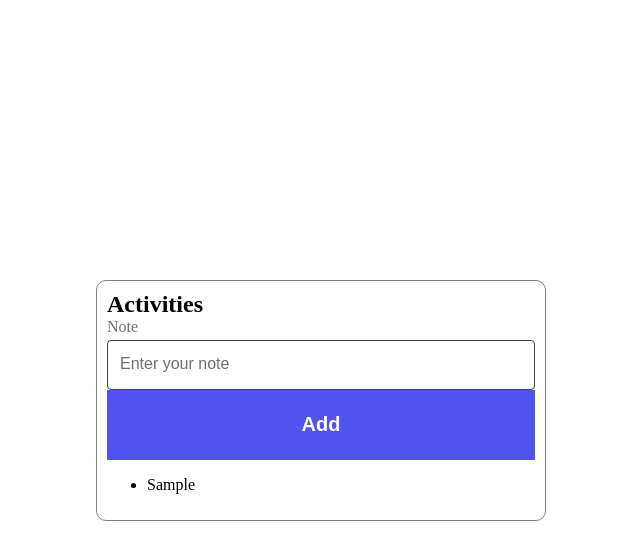
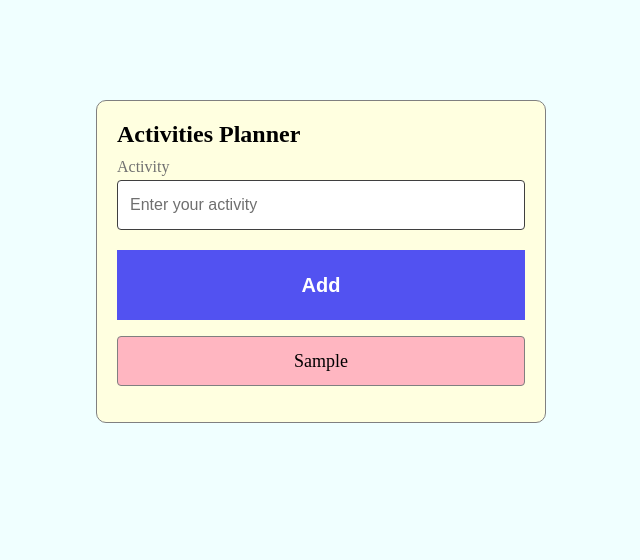
Before and after one commit to nodegreecode/cohort67el_fs_ts, a React (Vite) app in the folder react-project-ts/: page / in a window 1280 px wide. Both pictures are taken after typing "Sample" into the empty fields and a click on the button "Add". Shown: the top 560 px of the page, without its empty margins (319-959 px from the left). Built offline with nearby package versions, Linux system fonts and the light colour scheme.

Commit message:
finish homework_09 add styling

```diff
--- a/react-project-ts/src/components/LoginForm/LoginForm.tsx
+++ b/react-project-ts/src/components/LoginForm/LoginForm.tsx
@@ -1,4 +1,4 @@
-import { type ChangeEvent, use } from "react";
+import { type ChangeEvent } from "react";
 import { useState } from "react";
 import Button from "../Button/Button";
 import Input from "../Input/Input";
--- a/react-project-ts/src/homeworks/Homework_09/Homework_09.tsx
+++ b/react-project-ts/src/homeworks/Homework_09/Homework_09.tsx
@@ -1,6 +1,6 @@
-import { PageWrapper, ActivityPlanner } from "./styles.ts";
+import { PageWrapper, ActivityPlanner, ActivityPlannerTitle, GroupControl, Activities, ActivityWrapper, Activity } from "./styles.ts";
 import { v4 } from "uuid";
-import { Activity, useState } from "react";
+import { type ChangeEvent, useState } from "react";
 import Input from "components/Input/Input.tsx";
 import Button from "components/Button/Button.tsx";
 
@@ -8,38 +8,38 @@ export default function Homework_09() {
   const [activity, setActivity] = useState<string>("");
   const [notes, setNotes] = useState<string[]>([]);
 
-  const handleOnChane = (event) => {
+  const handleOnChane = (event: ChangeEvent<HTMLInputElement>) => {
     setActivity(event.target.value);
   };
 
   const handleAddNote = () => {
-    if(activity !== "") {
+    if (activity !== "") {
       setNotes((prevValue) => [...prevValue, activity]);
       setActivity("");
     }
-
-
   };
   return (
     <PageWrapper>
       <ActivityPlanner>
-        <h2>Activities</h2>
+        <ActivityPlannerTitle>Activities Planner</ActivityPlannerTitle>
+       <GroupControl>
         <Input
           onChange={handleOnChane}
           value={activity}
           id={v4()}
-          name="note"
-          label="Note"
-          placeholder="Enter your note"
+          name="activity"
+          label="Activity"
+          placeholder="Enter your activity"
         />
         <Button name="Add" onClick={handleAddNote} />
-        <ul>
+        </GroupControl>
+        <Activities>
           {notes.map((note: string) => (
-            <li key={v4()}>
-              <p>{note}</p>
-            </li>
+            <ActivityWrapper key={v4()}>
+              <Activity>{note}</Activity>
+            </ActivityWrapper>
           ))}
-        </ul>
+        </Activities>
       </ActivityPlanner>
     </PageWrapper>
   );
--- a/react-project-ts/src/homeworks/Homework_09/styles.ts
+++ b/react-project-ts/src/homeworks/Homework_09/styles.ts
@@ -3,14 +3,50 @@ import styled from "@emotion/styled";
 export const PageWrapper = styled.section`
   display: flex;
   flex-direction: column;
-  justify-content: center;
   align-items: center;
-  flex: 1;
+  padding-top: 100px;
+  background-color: azure;
+  height: 100vh;
 `;
 
 export const ActivityPlanner = styled.article`
   width: 450px;
-  padding: 10px;
+  padding: 20px;
   border: 1px solid grey;
   border-radius: 10px;
+  background-color: lightyellow;
+
 `;
+
+export const ActivityPlannerTitle = styled.h2`
+    margin-bottom: 10px;
+`;
+
+export const GroupControl = styled.div`
+  display: flex;
+  flex-direction: column;
+  gap: 20px;
+`;
+
+export const Activities = styled.ul`
+  display: flex;
+  flex-direction: column;
+  gap: 10px;
+  list-style: none;
+  padding: 0;
+`;
+
+export const ActivityWrapper = styled.li`
+  width: 100%;
+  height: 50px;
+  display: flex;
+  justify-content: center;
+  align-items: center;
+  border: 1px solid grey;
+  border-radius: 4px;
+  background-color: lightpink;
+`;
+
+export const Activity = styled.p`
+  font-size: 18px;
+`;
```
Also changed, not shown: react-project-ts/src/components/Input/styles.ts (+3 -6 lines).
